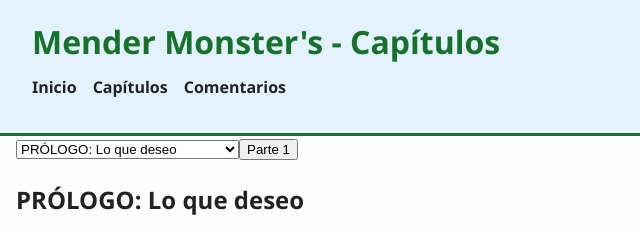
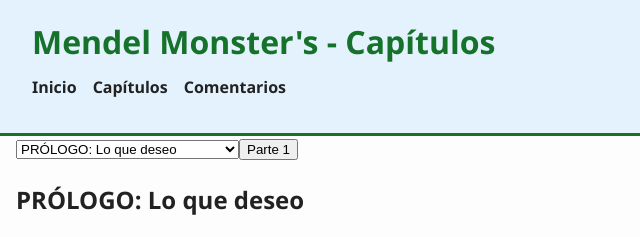
Before and after one commit to JJtrS21/ordinario-ftw, a plain HTML site: page capitulos.html in a window 1280 px wide. Shown: the top 237 px of the page, 0-640 px from the left. Drawn offline with Linux system fonts and the light colour scheme.

Commit message:
Errores en el titulo

```diff
--- a/capitulos.html
+++ b/capitulos.html
@@ -10,7 +10,7 @@
 <body>
 
     <header role="banner">
-        <h1>Mender Monster's - Capítulos</h1>
+        <h1>Mendel Monster's - Capítulos</h1>
         <nav>
             <ul>
                 <li><a href="index.html">Inicio</a></li>
```
Also changed, not shown: index.html (+1 -1 lines).
